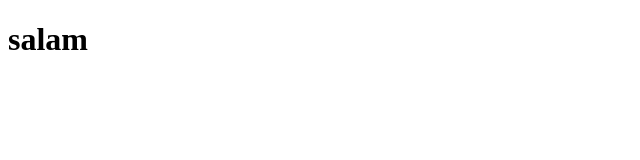
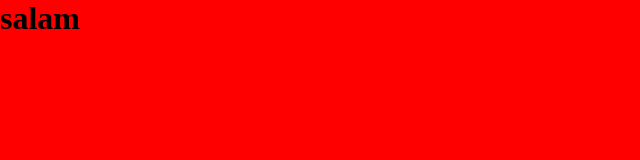
Before and after one commit to LebudeIsazade/test, a plain HTML site: page index.html in a window 1280 px wide. Shown: the whole page, without its empty margins (0-640 px from the left). Drawn offline with Linux system fonts and the light colour scheme.

Commit message:
second commit

```diff
--- /dev/null
+++ b/assets/style.css
@@ -0,0 +1,6 @@
+*{
+    margin: 0;
+    padding: 0;
+    box-sizing: border-box;
+    background: red;
+}
--- a/index.html
+++ b/index.html
@@ -4,9 +4,12 @@
     <meta charset="UTF-8">
     <meta name="viewport" content="width=device-width, initial-scale=1.0">
     <title>Document</title>
+    <link rel="stylesheet" href="assets/style.css">
 </head>
 <body>
     <h1>salam</h1>
 
+
+    <script src="assets/main.js"></script>
 </body>
 </html>
```
Also changed, not shown: assets/main.js (added).
